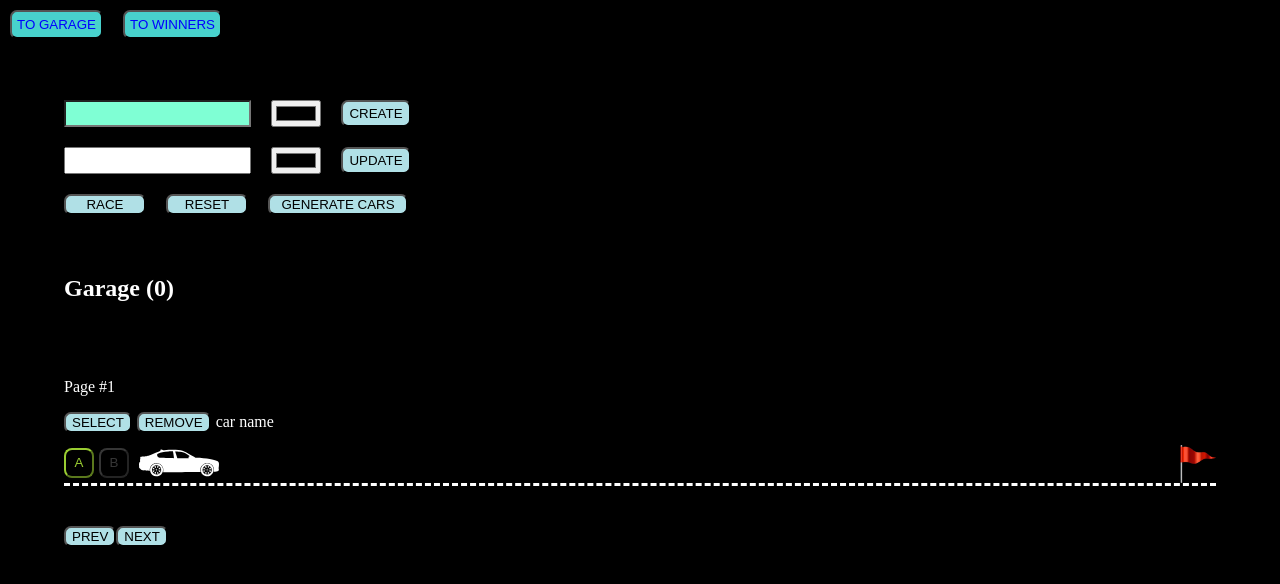
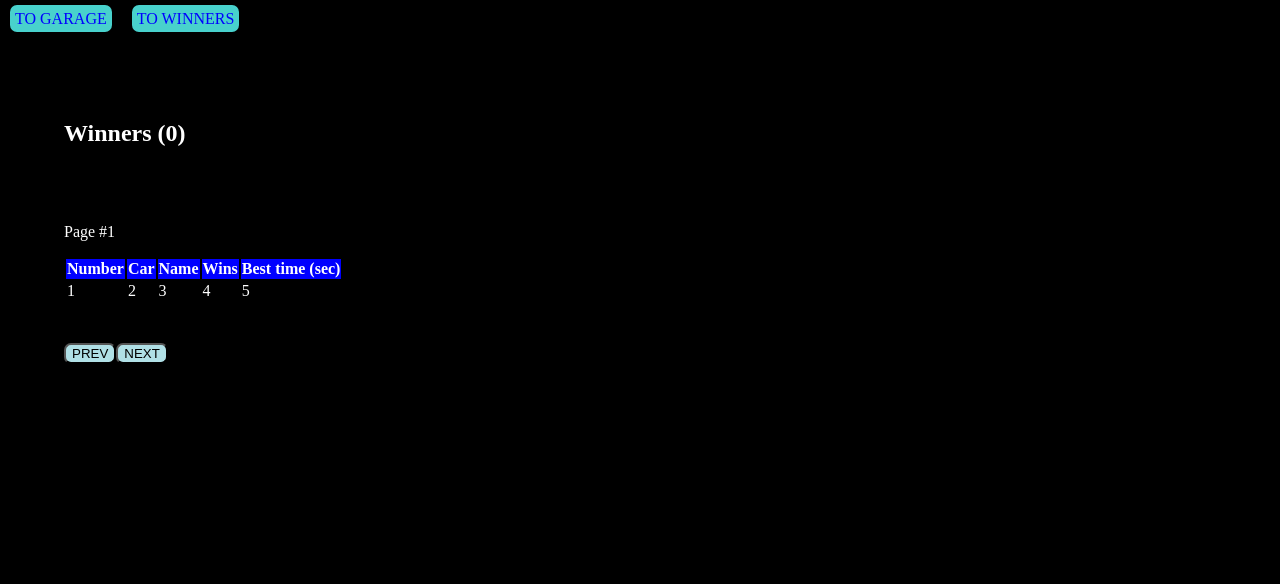
Before and after one commit to Vadosdavos/my-works, a React app in the folder async-race/: page /winners in a window 1280 px wide. Shown: the top 584 px of the page. Built offline with nearby package versions, Linux system fonts and the light colour scheme.

Commit message:
feat: add routing

```diff
--- a/async-race/package.json
+++ b/async-race/package.json
@@ -12,7 +12,8 @@
   "license": "ISC",
   "dependencies": {
     "react": "^17.0.2",
-    "react-dom": "^17.0.2"
+    "react-dom": "^17.0.2",
+    "react-router-dom": "^6.2.1"
   },
   "devDependencies": {
     "@svgr/webpack": "^6.1.2",
--- a/async-race/src/App.tsx
+++ b/async-race/src/App.tsx
@@ -1,13 +1,18 @@
 import { Header } from './components/Header/Header';
 import { Garage } from './pages/garagePage/garage/Garage';
+import { Route, Routes } from 'react-router-dom';
 import './style.css';
+import { Winners } from './pages/winnersPage/Winners/Winners';
 
 export const App = () => {
   return (
     <>
       <Header />
       <main>
-        <Garage />
+        <Routes>
+          <Route path='/' element={<Garage />} />
+          <Route path='/winners' element={<Winners />} />
+        </Routes>
       </main>
     </>
   );
--- a/async-race/src/components/Header/Header.tsx
+++ b/async-race/src/components/Header/Header.tsx
@@ -2,12 +2,11 @@ import { NavButton } from '../NavButton/NavButton';
 import styles from './Header.styles.css';
 
 export const Header = () => {
-
   return (
     <>
       <header className={styles.mainHeader}>
-        <NavButton title='to garage'/>
-        <NavButton title='to winners'/>
+        <NavButton title='to garage' path='/' />
+        <NavButton title='to winners' path='winners' />
       </header>
     </>
   );
--- a/async-race/src/components/NavButton/NavButton.styles.css
+++ b/async-race/src/components/NavButton/NavButton.styles.css
@@ -3,4 +3,8 @@
   background-color: mediumturquoise;
   margin-right: 20px;
   padding: 5px;
+  border-radius: 7px;
+  text-transform: uppercase;
+  cursor: pointer;
+  text-decoration: none;
 }
--- a/async-race/src/components/NavButton/NavButton.tsx
+++ b/async-race/src/components/NavButton/NavButton.tsx
@@ -1,17 +1,15 @@
 import styles from './NavButton.styles.css';
+import { Link } from 'react-router-dom';
 
 type NavButtonProps = {
   title: string;
+  path: string;
 };
 
-export const NavButton = ({ title }: NavButtonProps): JSX.Element => {
-  const handleClick = (e: React.SyntheticEvent): void => {
-    console.log(e.currentTarget.textContent);
-  };
-
+export const NavButton = ({ title, path }: NavButtonProps): JSX.Element => {
   return (
-    <button className={styles.headerButton} onClick={handleClick}>
+    <Link className={styles.headerButton} to={path}>
       {title}
-    </button>
+    </Link>
   );
 };
--- a/async-race/src/index.tsx
+++ b/async-race/src/index.tsx
@@ -1,4 +1,10 @@
-import ReactDOM from "react-dom";
-import { App } from "./App";
+import ReactDOM from 'react-dom';
+import { App } from './App';
+import { BrowserRouter } from 'react-router-dom';
 
-ReactDOM.render(<App />, document.getElementById("root"));
+ReactDOM.render(
+  <BrowserRouter>
+    <App />
+  </BrowserRouter>,
+  document.getElementById('root')
+);
--- /dev/null
+++ b/async-race/src/pages/winnersPage/WinTable/WinTable.styles.css
@@ -0,0 +1,3 @@
+th {
+  background-color: blue;
+}
--- /dev/null
+++ b/async-race/src/pages/winnersPage/WinTable/WinTable.tsx
@@ -0,0 +1,25 @@
+import styles from './WinTable.styles.css';
+
+export const WinTable = () => {
+  return (
+    <section style={styles}>
+      <p>Page #1</p>
+      <table>
+        <tr>
+          <th>Number</th>
+          <th>Car</th>
+          <th>Name</th>
+          <th>Wins</th>
+          <th>Best time (sec)</th>
+        </tr>
+        <tr>
+          <td>1</td>
+          <td>2</td>
+          <td>3</td>
+          <td>4</td>
+          <td>5</td>
+        </tr>
+      </table>
+    </section>
+  );
+};
--- /dev/null
+++ b/async-race/src/pages/winnersPage/Winners/Winners.styles.css
@@ -0,0 +1,6 @@
+.winners {
+  display: flex;
+  flex-wrap: wrap;
+  gap: 20px;
+  width: 344px;
+}
--- a/async-race/src/pages/winnersPage/Winners/Winners.tsx
+++ b/async-race/src/pages/winnersPage/Winners/Winners.tsx
@@ -1,9 +1,13 @@
+import { WinTable } from '../WinTable/WinTable';
+import styles from './Winners.styles.css';
+
 export const Winners = () => {
   return (
     <>
         <h2>
           Winners <span>(0)</span>
         </h2>
+       <WinTable />
         <div>
           <button>prev</button>
           <button>next</button>
```
Also changed, not shown: 1 other file (tests, documents, lock files or other folders). Lines whose indentation alone changed are shown as unchanged.
